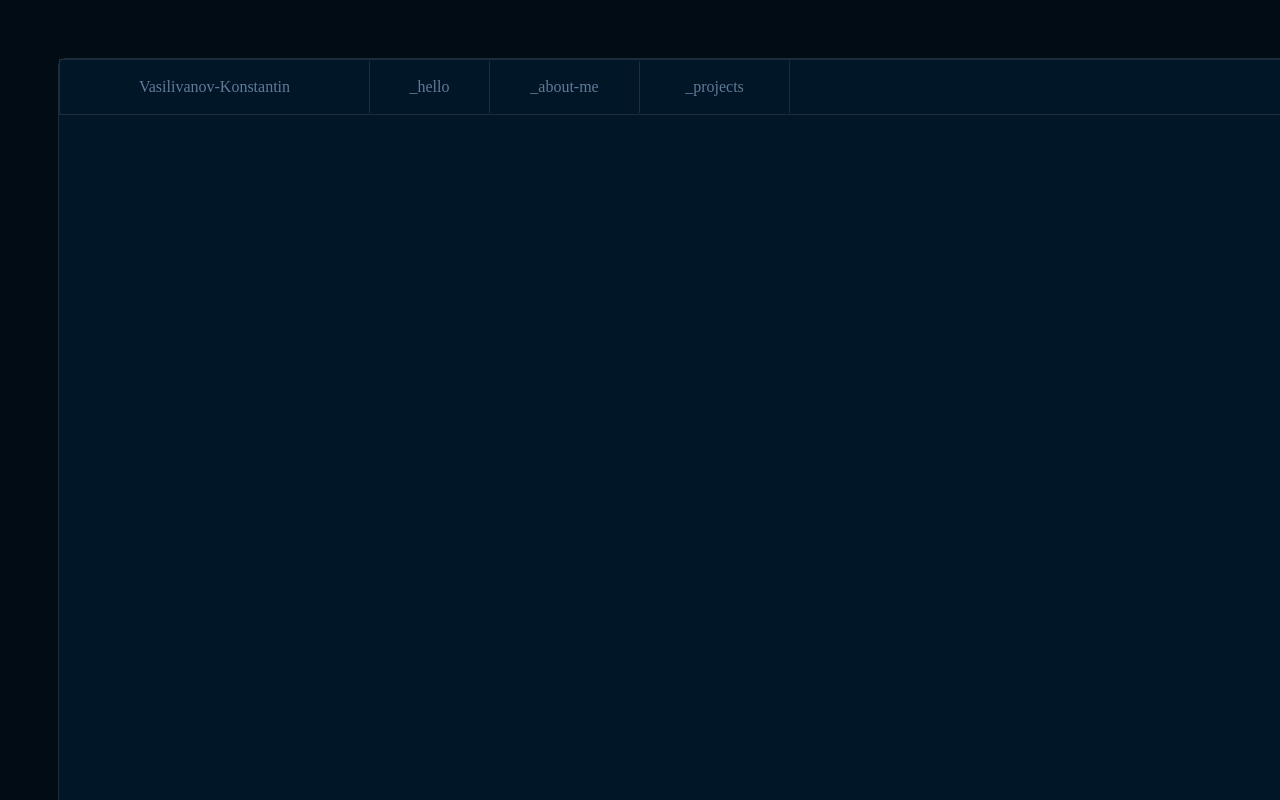
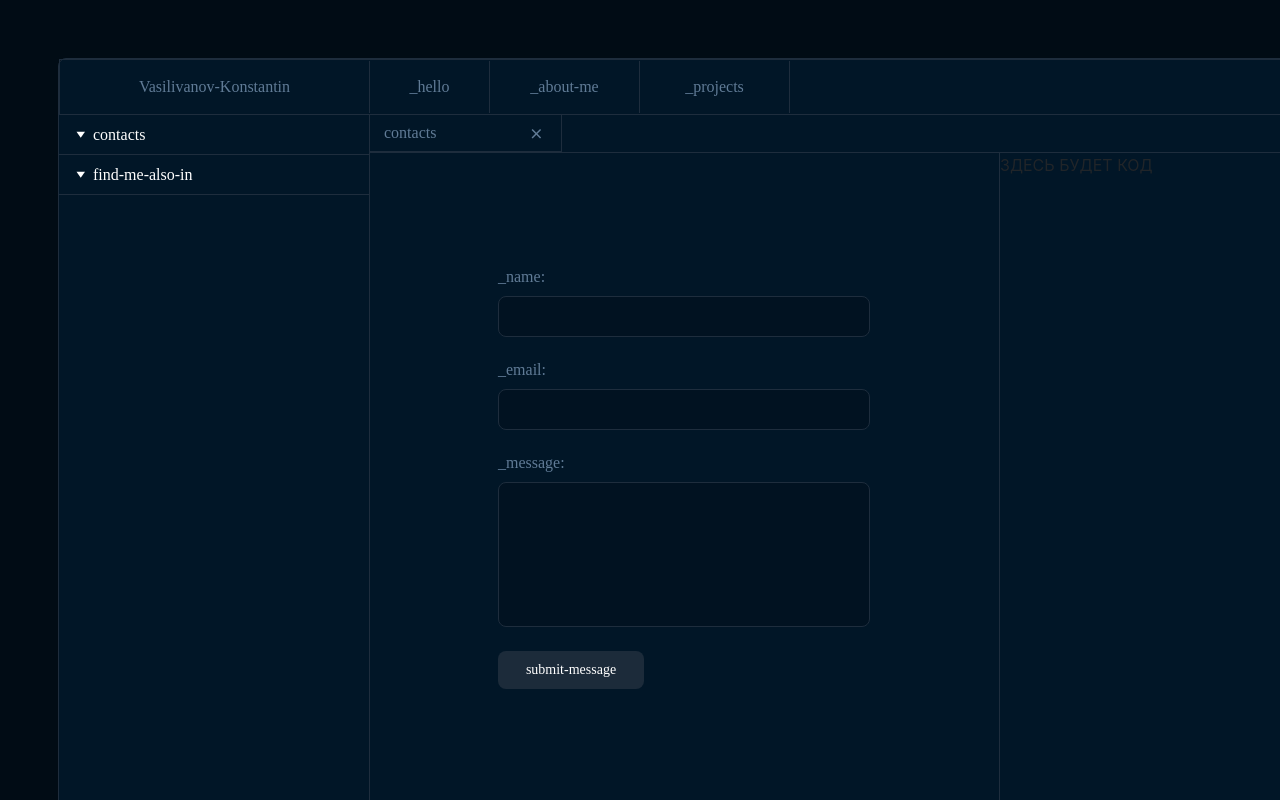
Before and after one commit to iVaccemoq/portfolioMain, a React (Create React App) app: page /contacts in a window 1280 px wide. Shown: the top 800 px of the page. Built offline with nearby package versions, Linux system fonts and the light colour scheme.

Commit message:
third page ended

```diff
--- a/src/components/app/App.js
+++ b/src/components/app/App.js
@@ -9,6 +9,7 @@ import Footer from '../footer/Footer';
 import FirstRouteWrapper from '../firstRouteWrapper/FirstRouteWrapper';
 import SecondRouteWrapper from '../SecondRouteWrapper/SecondRouteWrapper';
 import ThirdRouteWrapper from '../thirdRouteWrapper/ThirdRouteWrapper';
+import FourthRouteWrapper from '../fourthRouteWrapper/FourthRouteWrapper';
 
 function App() {
   return (
@@ -21,6 +22,8 @@ function App() {
           <Route path='/' element={<FirstRouteWrapper />} key={1}/>
           <Route path='/about' element={<SecondRouteWrapper />} key={2}/>
           <Route path='/projects' element={<ThirdRouteWrapper />} key={3}/>
+          <Route path='/contacts' element={<FourthRouteWrapper />} key={4}/>
+
         </Routes>
 
         <Footer/>
--- a/src/components/app/App.scss
+++ b/src/components/app/App.scss
@@ -8,6 +8,7 @@
     border-radius: 8px;
     border: 1px solid #1E2D3D;
     background: $bgc;
+    transition: 0.5s;
     &__wrapper{
         margin-top: 180px;
         display: flex;
--- a/src/components/fourthRouteWrapper/FourthRouteWrapper.js
+++ b/src/components/fourthRouteWrapper/FourthRouteWrapper.js
@@ -0,0 +1,24 @@
+import Gpspanel from "../gps-panel/Gps-panel";
+import AsideEntrails from "../asideEntrails/AsideEntrails";
+import MainScreen from "../mainScreen/MainScreen";
+import Window from "../window/Window";
+import Scroll from "../scroll/Scroll";
+import MainFrameFourthPage from "../mainFrameFourthPage/MainFrameFourthPage";
+
+const FourthRouteWrapper = () => {
+    return (
+        <main className="App__two-page-wrapper">
+            <Gpspanel>
+                <AsideEntrails filter='contacts'/>
+                <AsideEntrails filter='find-me-also-in'/>
+            </Gpspanel>
+            <MainScreen>
+                <Window window='contacts'/>
+                <MainFrameFourthPage/>
+                <Scroll/>
+            </MainScreen>
+        </main>
+    )
+}
+
+export default FourthRouteWrapper;
--- a/src/components/header/Header.js
+++ b/src/components/header/Header.js
@@ -18,7 +18,7 @@ const Header = () => {
                 </li>
             </ol>
             <div className="header__contact-me header__info">
-                <Link to="/contact">_contact-me</Link>
+                <Link to="/contacts">_contact-me</Link>
             </div>
         </header>
     )
--- /dev/null
+++ b/src/components/mainFrameFourthPage/MainFrameFourthPage.js
@@ -0,0 +1,22 @@
+
+
+const MainFrameFourthPage = () => {
+    return (
+        <div className="main-screen__wrapper main-screen__wrapper_fourth-page">
+            <form className="main-screen__form" action="">
+                <label htmlFor="" className="main-screen__label">_name:</label>
+                <input type="text" className="main-screen__input" />
+                <label htmlFor="" className="main-screen__label">_email:</label>
+                <input type="text" className="main-screen__input" />
+                <label htmlFor="" className="main-screen__label">_message:</label>
+                <input type="text" className="main-screen__input" />
+                <button className="main-screen__form-button">submit-message</button>
+            </form>
+            <div className="">
+                ЗДЕСЬ БУДЕТ КОД
+            </div>
+        </div>
+    )
+}
+
+export default MainFrameFourthPage;
--- a/src/components/mainScreen/mainScreen.scss
+++ b/src/components/mainScreen/mainScreen.scss
@@ -11,6 +11,10 @@
             list-style: none;
             padding: 115px 151px 328px 127px;
             justify-content: space-between;
+        }
+        &_fourth-page{
+            padding-right: 75px;
+            padding-left: 128px;
         }
     }
     &__number{
@@ -98,4 +102,53 @@
         top: 19px;
         right: 17px;
     }
+    &__form{
+        display: flex;
+        width: 502px;
+        flex-direction: column;
+        border-right: 1px solid #1E2D3D;
+        height: 794px;
+    }
+    &__label{
+        color: #607B96;
+        font-family: Fira Code;
+        font-size: 16px;
+        font-style: normal;
+        font-weight: 450;
+        line-height: normal;
+        margin-bottom: 10px;
+        &:nth-child(1) {
+            margin-top: 115px;
+        }
+    }
+    &__input{
+        width: 372px;
+        height: 41px;
+        border-radius: 8px;
+        border: 1px solid #1E2D3D;
+        background: #011221;
+        margin-bottom: 24px;
+        &:nth-child(6) {
+            height: 145px;
+        }
+    }
+    &__form-button{
+        display: inline-flex;
+        padding: 10px 14px;
+        justify-content: center;
+        align-items: center;
+        gap: 10px;
+        border-radius: 8px;
+        background: #1C2B3A;
+        color: #FFF;
+        text-align: right;
+        font-family: Fira Code;
+        font-size: 14px;
+        font-style: normal;
+        font-weight: 450;
+        line-height: normal;
+        width: 146px;
+        height: 38px;
+        border: none;
+    }
 }
```
